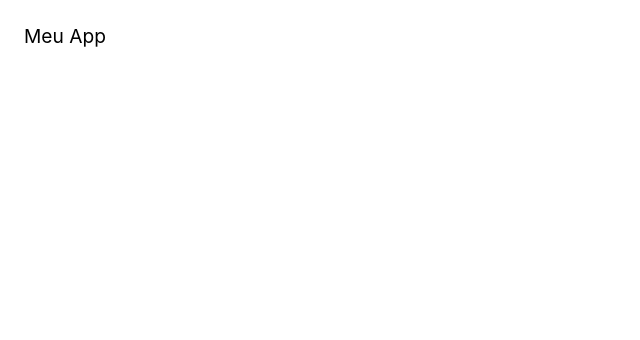
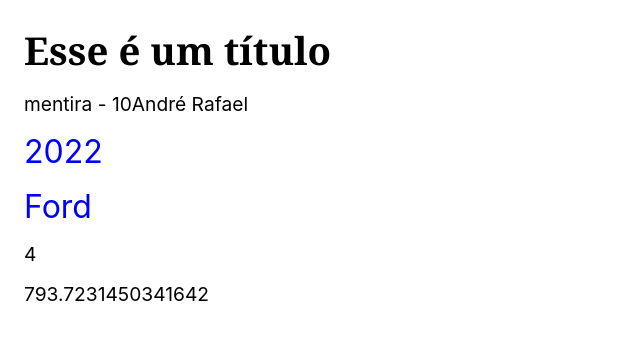
Before and after one commit to vtbrgt/react-completo-origamid, a React (Create React App) app in the folder Create React App/meuapp/: page / in a window 1280 px wide. Shown: the top 340 px of the page, without its empty margins (0-640 px from the left). Built offline with nearby package versions, Linux system fonts and the light colour scheme.

Commit message:
learning jsx

```diff
--- a/Create React App/meuapp/src/App.js
+++ b/Create React App/meuapp/src/App.js
@@ -1,7 +1,38 @@
 import React from 'react';
 
+const titulo = <h1>Esse é um título</h1>;
+
 const App = () => {
-  return <div>Meu App</div>;
+  const random = Math.random();
+  const ativo = false;
+
+  function mostrarNome(sobrenome) {
+    return 'André ' + sobrenome;
+  }
+
+  const carro = {
+    marca: 'Ford',
+    rodas: 4,
+  };
+
+  const estiloP = {
+    color: 'blue',
+    fontSize: '2rem',
+  };
+
+  return (
+    <>
+      {titulo}
+      <p>
+        {false ? 'verdade' : 'mentira'} - {10}
+        {mostrarNome('Rafael')}
+      </p>
+      <p style={estiloP}>{new Date().getFullYear()}</p>
+      <p style={estiloP}>{carro.marca}</p>
+      <p>{carro.rodas}</p>
+      <p className={ativo ? 'ativo' : 'inativo'}>{random * 1000}</p>
+    </>
+  );
 };
 
 export default App;
```
